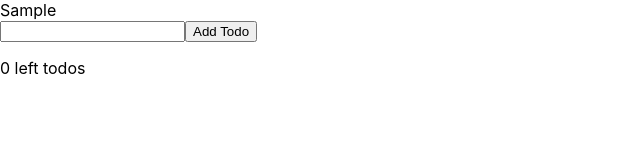
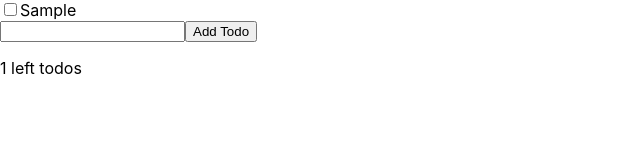
Before and after one commit to riddhesh-mahajan/todo-react-app, a React (Create React App) app: page / in a window 1280 px wide. Both pictures are taken after typing "Sample" into the empty fields and a click on the button "Add Todo". Shown: the top 160 px of the page, without its empty margins (0-640 px from the left). Built offline with nearby package versions, Linux system fonts and the light colour scheme.

Commit message:
feat: add toggle todo

```diff
--- a/src/App.js
+++ b/src/App.js
@@ -26,18 +26,25 @@ function App() {
 
     setTodos(prevTodos=>{
       console.log(prevTodos)
-      return [...prevTodos, {'name': name}]
+      return [...prevTodos, {'id': prevTodos.length, 'name': name, 'completed': false}]
     })
 
     todoNameRef.current.value = ''
   }
 
+  function toggleTodo(id){
+    const newTodos = [...todos]
+    const todo = newTodos.find(todo=> todo.id == id)
+    todo.completed = !todo.completed
+    setTodos(newTodos)
+  }
+
   return (
     <>
-    <TodoList todos={todos}/>
+    <TodoList todos={todos} toggleTodo={toggleTodo}/>
     <input ref={todoNameRef} type="text" />
     <button onClick={addTodo}>Add Todo</button>
-    <p>0 left todos</p>
+    <p>{todos.filter(todo=> !todo.completed).length} left todos</p>
     </>
   )
 }
--- a/src/Todo.js
+++ b/src/Todo.js
@@ -1,9 +1,14 @@
 import React from 'react'
 
-export default function Todo({todo}) {
+export default function Todo({todo, toggleTodo}) {
+    function handleTodoClick(){
+        toggleTodo(todo.id)
+    }
+
     return (
         <>
         <div>
+            <input type="checkbox" checked={todo.completed} onChange={handleTodoClick} />
             {todo.name}
         </div>
         </>
--- a/src/TodoList.js
+++ b/src/TodoList.js
@@ -2,11 +2,11 @@ import React , {useState, useRef, useEffect} from 'react'
 import Todo from './Todo';
 import { v4 as uuidv4 } from 'uuid';
 
-export default function TodoList({todos}) {
+export default function TodoList({todos, toggleTodo}) {
     return (
        todos.map(todo=>{
             return (
-                <Todo key={uuidv4()} todo={todo} />
+                <Todo key={uuidv4()} todo={todo} toggleTodo={toggleTodo}/>
             );
        })
     )
```
